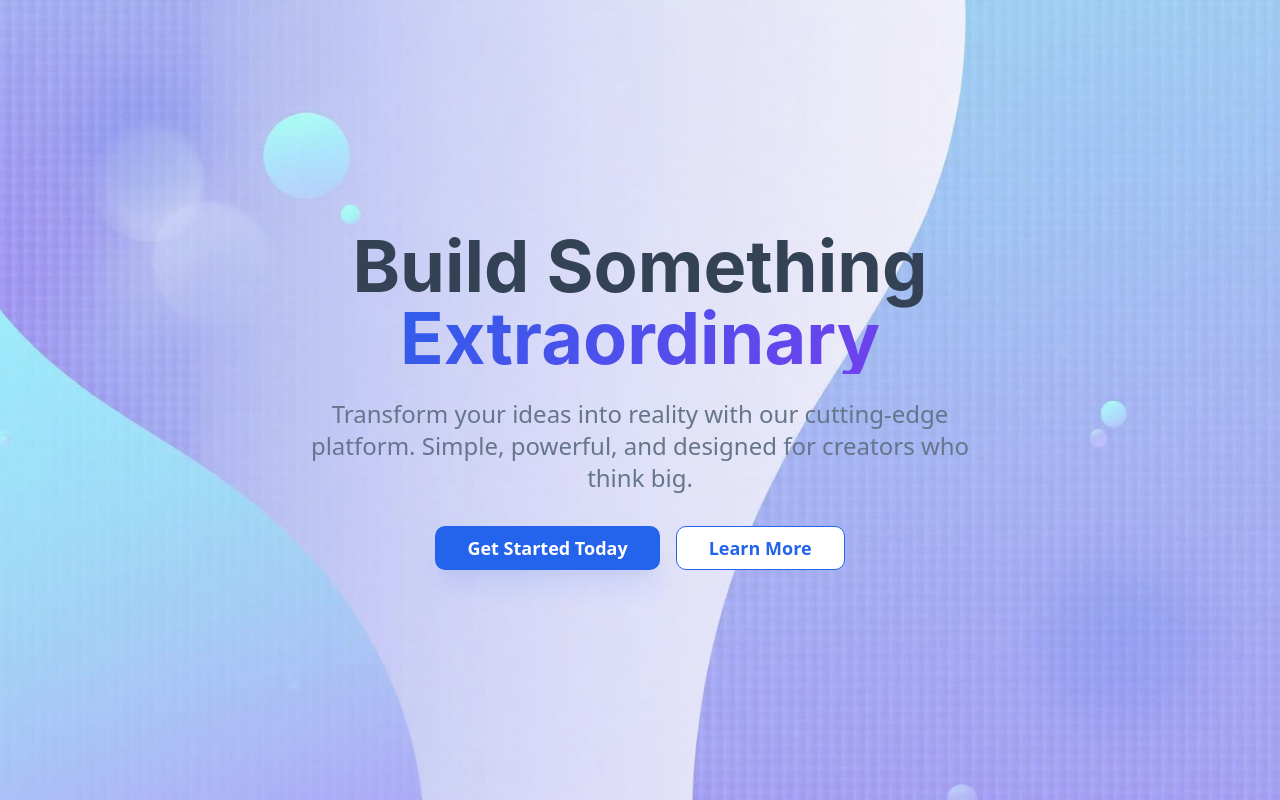
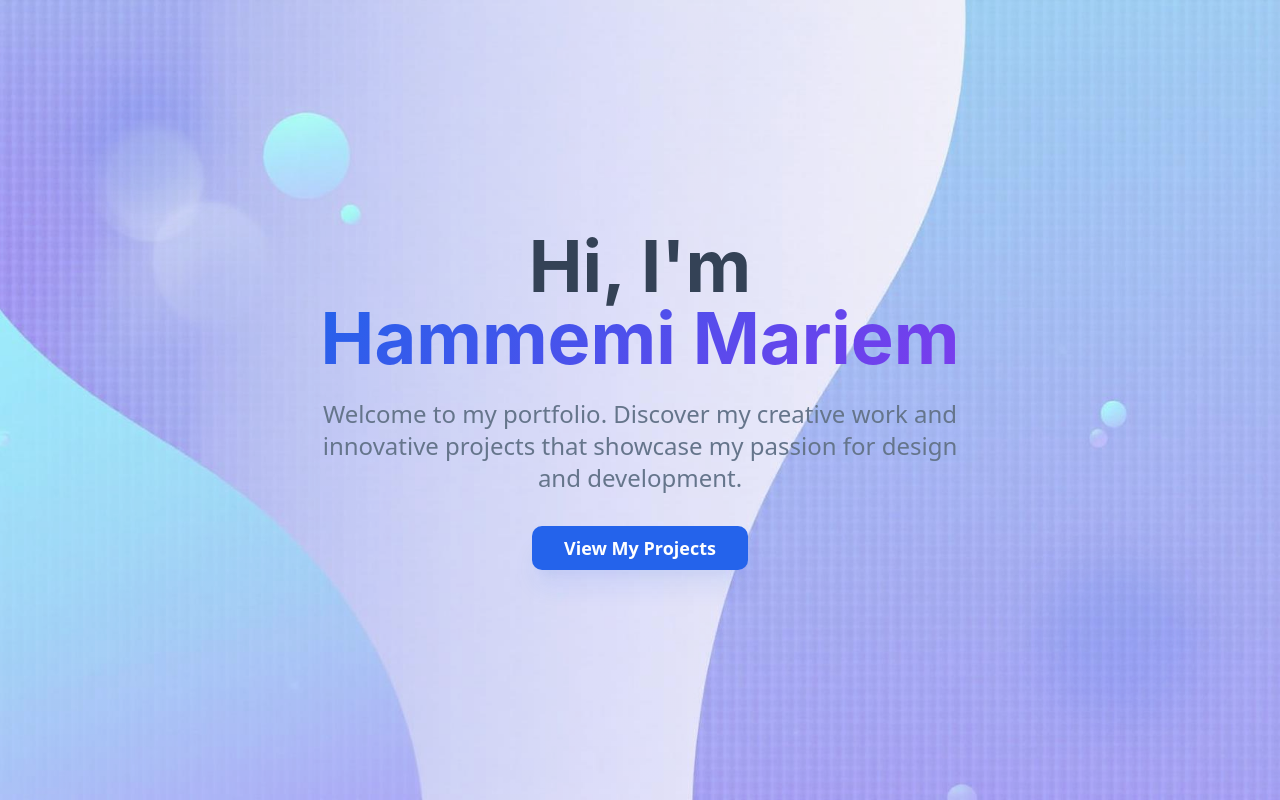
Before and after one commit to HammemiMariem/clean-hero-landing, a React (Vite) app: page / in a window 1280 px wide. Built offline with nearby package versions, Linux system fonts and the light colour scheme.

Commit message:
Update landing page content
Modify the landing page to include the user's name in the headline and update the call-to-action button text.

```diff
--- a/src/pages/Index.tsx
+++ b/src/pages/Index.tsx
@@ -21,30 +21,23 @@ const Index = () => {
         {/* Content overlay */}
         <div className="relative z-10 text-center px-4 sm:px-6 lg:px-8 max-w-4xl mx-auto">
           <h1 className="font-heading text-5xl sm:text-6xl lg:text-7xl font-bold text-foreground mb-6 leading-tight">
-            Build Something
+            Hi, I'm
             <span className="block bg-gradient-primary bg-clip-text text-transparent">
-              Extraordinary
+              Hammemi Mariem
             </span>
           </h1>
 
           <p className="text-xl sm:text-2xl text-muted-foreground mb-8 max-w-2xl mx-auto leading-relaxed">
-            Transform your ideas into reality with our cutting-edge platform.
-            Simple, powerful, and designed for creators who think big.
+            Welcome to my portfolio. Discover my creative work and innovative projects
+            that showcase my passion for design and development.
           </p>
 
-          <div className="flex flex-col sm:flex-row gap-4 justify-center items-center">
+          <div className="flex justify-center">
             <Button
               size="lg"
               className="bg-primary hover:bg-primary/90 text-primary-foreground px-8 py-4 text-lg font-semibold shadow-elegant hover:shadow-glow transition-all duration-300 transform hover:scale-105"
             >
-              Get Started Today
-            </Button>
-            <Button
-              variant="outline"
-              size="lg"
-              className="border-primary text-primary hover:bg-primary hover:text-primary-foreground px-8 py-4 text-lg font-semibold transition-all duration-300"
-            >
-              Learn More
+              View My Projects
             </Button>
           </div>
         </div>
```
